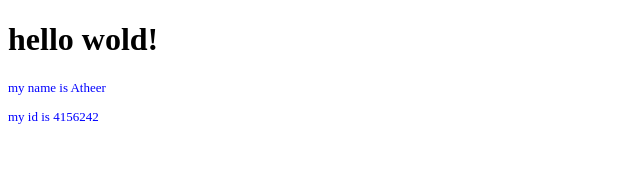
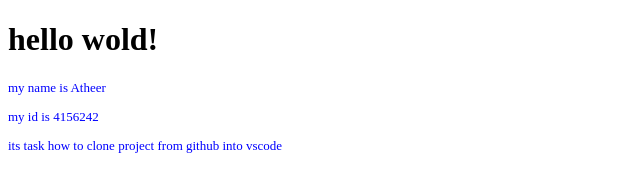
Before and after one commit to ATHEER2000-200/Test_Project, a plain HTML site: page index.html in a window 1280 px wide. Shown: the whole page, without its empty margins (0-640 px from the left). Drawn offline with Linux system fonts and the light colour scheme.

Commit message:
github to vscode

```diff
--- a/index.html
+++ b/index.html
@@ -10,6 +10,6 @@
     <h1>hello wold!</h1>
     <p>my name is Atheer</p>
     <p>my id  is 4156242 </p>
-
+<p>its task how to clone project from github into vscode</p>
 </body>
 </html>
```
